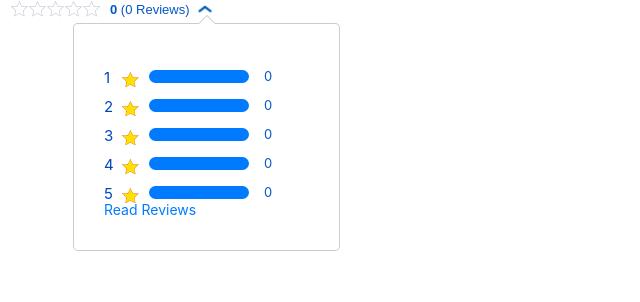
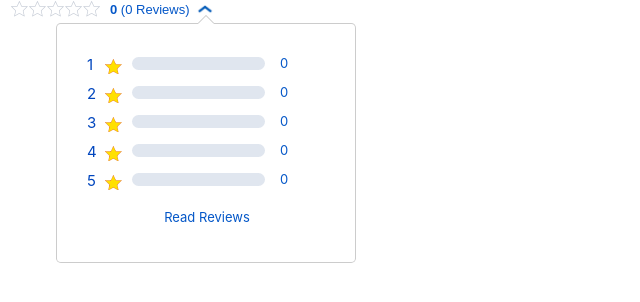
Before and after one commit to HRATX-45-FEC-West-Buy/stars, a React app: page / in a window 1280 px wide. Both pictures are taken after a click on the icon 206 px from the left and 9 px from the top of the page. Shown: the top 302 px of the page, without its empty margins (0-640 px from the left). Built offline with nearby package versions, Linux system fonts and the light colour scheme; no server answers; the HTML template or start-up script is replaced by a standard one.

Commit message:
Major Product Info Stars Popover styling complete

```diff
--- a/client/src/components/PopoverBar.jsx
+++ b/client/src/components/PopoverBar.jsx
@@ -54,7 +54,7 @@ export default class PopoverBar extends React.Component {
           <span className="star">{this.props.starRating}</span>
           <i className="gold-star"></i>
         </div>
-        <div className="progress-bar">
+        <div className="progress-bar-empty">
           <span
             className="progress-bar-filled"
             style={{ width: this.state.progressBarPct + "%" }}
--- a/client/src/components/ProductInfoStars.jsx
+++ b/client/src/components/ProductInfoStars.jsx
@@ -34,7 +34,16 @@ export default class ProductInfoStars extends React.Component {
       popoverOpen: false
     };
 
-    this.popoverStyles = { padding: "30px" };
+    this.popoverStyles = {
+      width: "300px",
+      height: "240px",
+      "max-width": "300px"
+    };
+    this.popoverContentStyles = {
+      padding: "30px",
+      width: "300px",
+      height: "240px"
+    };
 
     this.toggleCaret = this.toggleCaret.bind(this);
   }
@@ -98,8 +107,12 @@ export default class ProductInfoStars extends React.Component {
               trigger="click"
               placement="bottom"
               overlay={
-                <Popover id="product-info-rating-bar-popover">
-                  <Popover.Content style={this.popoverStyles}>
+                <Popover
+                  id="product-info-rating-bar-popover"
+                  style={this.popoverStyles}
+                >
+                  <Popover.Content style={this.popoverContentStyles}>
+                    <div style={{ width: "100%", height: "100%" }}>
                       <div className="bars-container">
                         {this.state.starRatings.map((count, index) => (
                           <PopoverBar
@@ -110,7 +123,10 @@ export default class ProductInfoStars extends React.Component {
                           />
                         ))}
                       </div>
+                      <div className="reviews-link">
                         <a href="#">Read Reviews</a>
+                      </div>
+                    </div>
                   </Popover.Content>
                 </Popover>
               }
--- a/client/src/components/ProductInfoStars.scss
+++ b/client/src/components/ProductInfoStars.scss
@@ -2,6 +2,7 @@
   display: block;
   color: rgb(0, 70, 190);
   padding: 0;
+  width: 238px;
 }
 
 div.bar {
@@ -10,6 +11,10 @@ div.bar {
   height: 16px;
   margin-top: 13px;
   cursor: pointer;
+}
+
+div.bar:first-of-type {
+  margin-top: 0;
 }
 
 .star-rating {
@@ -24,7 +29,7 @@ div.bar {
   display: inline-block;
 }
 
-.progress-bar {
+.progress-bar-empty {
   background-color: #e0e6ef;
   margin-top: 3px;
   display: inline-block;
@@ -58,9 +63,22 @@ div.bar {
 
 .rating-count {
   display: inline-block;
-  color:rgb(4, 87, 200);
+  color: rgb(4, 87, 200);
   margin-left: 15px;
   height: 16px;
+  font-size: 13px;
+}
+
+.reviews-link {
+  display: block;
+  margin-top: 5px;
+  padding-top: 15px;
+  position: relative;
+  text-align: center;
+}
+
+.reviews-link a {
+  color: #0457c8;
   font-size: 13px;
 }
 
@@ -136,7 +154,7 @@ div.bar {
     display: inline-block;
   }
 
-  .progress-bar {
+  .progress-bar-empty {
     background-color: #e0e6ef;
     margin-top: 3px;
     display: inline-block;
```
Also changed, not shown: 1 other file (tests, documents, lock files or other folders). Lines whose indentation alone changed are shown as unchanged.
